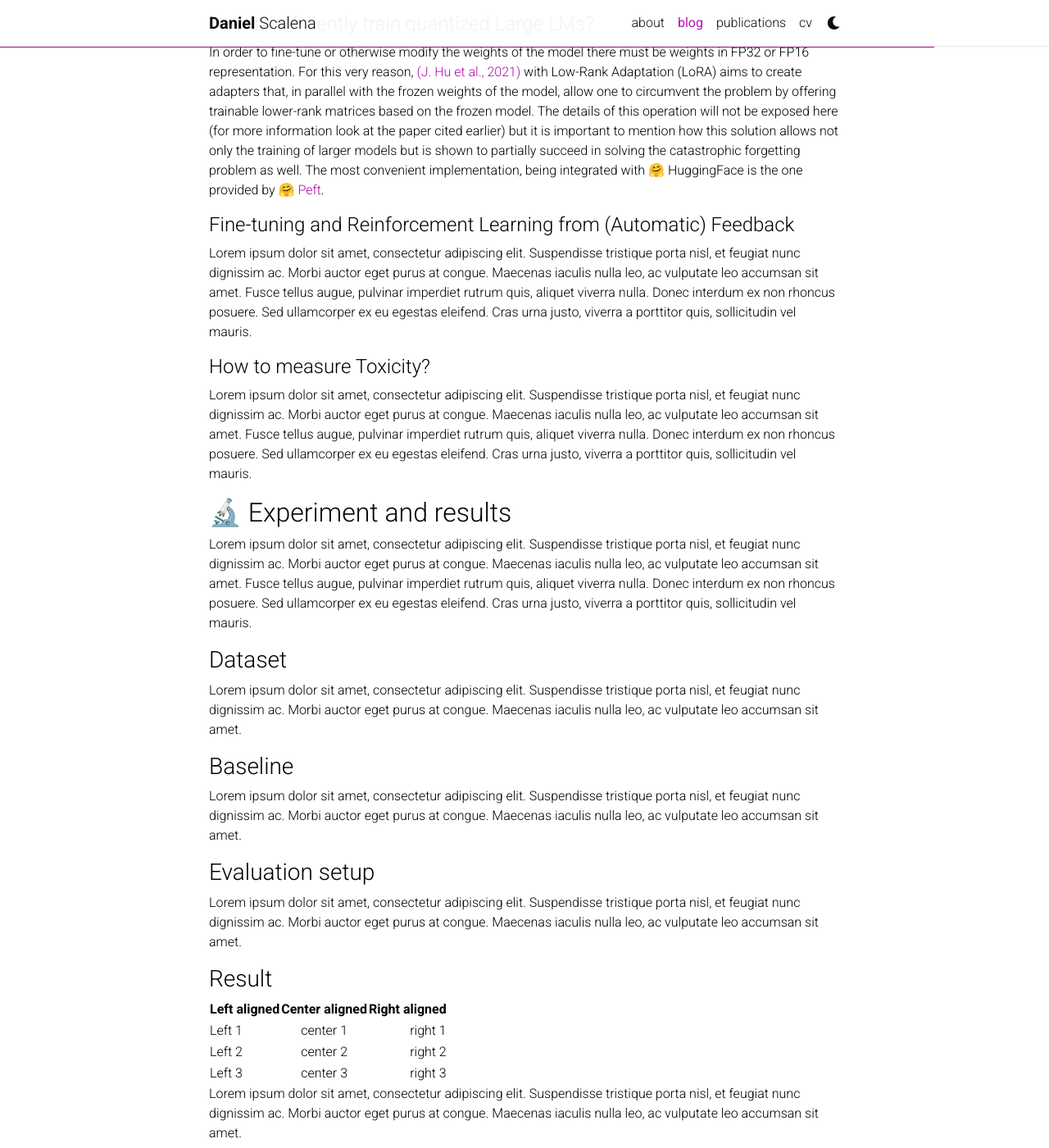
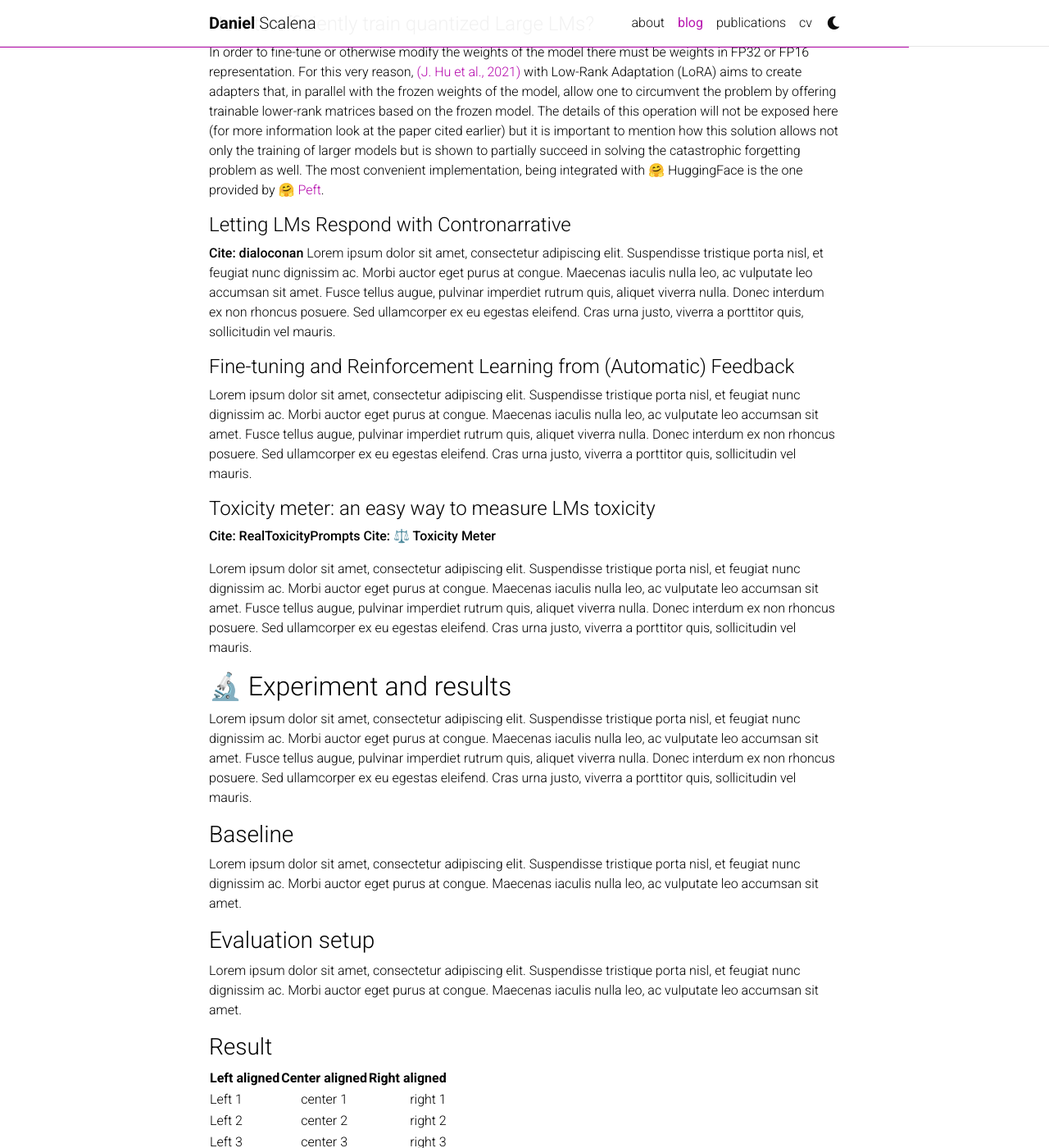
Before and after one commit to DanielSc4/danielsc4.github.io, a Jekyll site: the page built from _posts/2023-05-12-interpreting-detox-LM.md, in a window 1280 px wide and 1400 px high, scrolled down 2665 px. Shown: the whole window at 82% size. Built offline with Jekyll 4.4.1, drawn with Linux system fonts in a browser that asks for light colours; full-size pictures stand in for the smaller copies a plugin makes; comment, search, counter and statistics services are not loaded; a style sheet for code colours, icons or effects is not loaded.

Commit message:
Small update

```diff
--- a/_posts/2023-05-12-interpreting-detox-LM.md
+++ b/_posts/2023-05-12-interpreting-detox-LM.md
@@ -69,12 +69,20 @@ This advantage of matrix representation, however, comes at a cost in the inabili
 In order to fine-tune or otherwise modify the weights of the model there must be weights in FP32 or FP16 representation. For this very reason, [(J. Hu et al., 2021)](https://arxiv.org/abs/2106.09685) with Low-Rank Adaptation (LoRA) aims to create adapters that, in parallel with the frozen weights of the model, allow one to circumvent the problem by offering trainable lower-rank matrices based on the frozen model. The details of this operation will not be exposed here (for more information look at the paper cited earlier) but it is important to mention how this solution allows not only the training of larger models but is shown to partially succeed in solving the catastrophic forgetting problem as well. The most convenient implementation, being integrated with 🤗 HuggingFace is the one provided by 🤗 [Peft](https://huggingface.co/blog/peft).
 
 
+#### Letting LMs Respond with Contronarrative
+
+**Cite: dialoconan**
+Lorem ipsum dolor sit amet, consectetur adipiscing elit. Suspendisse tristique porta nisl, et feugiat nunc dignissim ac. Morbi auctor eget purus at congue. Maecenas iaculis nulla leo, ac vulputate leo accumsan sit amet. Fusce tellus augue, pulvinar imperdiet rutrum quis, aliquet viverra nulla. Donec interdum ex non rhoncus posuere. Sed ullamcorper ex eu egestas eleifend. Cras urna justo, viverra a porttitor quis, sollicitudin vel mauris.
+
 #### Fine-tuning and Reinforcement Learning from (Automatic) Feedback
 
 Lorem ipsum dolor sit amet, consectetur adipiscing elit. Suspendisse tristique porta nisl, et feugiat nunc dignissim ac. Morbi auctor eget purus at congue. Maecenas iaculis nulla leo, ac vulputate leo accumsan sit amet. Fusce tellus augue, pulvinar imperdiet rutrum quis, aliquet viverra nulla. Donec interdum ex non rhoncus posuere. Sed ullamcorper ex eu egestas eleifend. Cras urna justo, viverra a porttitor quis, sollicitudin vel mauris.
 
 
-#### How to measure Toxicity?
+#### Toxicity meter: an easy way to measure LMs toxicity
+
+**Cite: RealToxicityPrompts**
+**Cite: ⚖️ Toxicity Meter**
 
 Lorem ipsum dolor sit amet, consectetur adipiscing elit. Suspendisse tristique porta nisl, et feugiat nunc dignissim ac. Morbi auctor eget purus at congue. Maecenas iaculis nulla leo, ac vulputate leo accumsan sit amet. Fusce tellus augue, pulvinar imperdiet rutrum quis, aliquet viverra nulla. Donec interdum ex non rhoncus posuere. Sed ullamcorper ex eu egestas eleifend. Cras urna justo, viverra a porttitor quis, sollicitudin vel mauris.
 
@@ -84,9 +92,6 @@ Lorem ipsum dolor sit amet, consectetur adipiscing elit. Suspendisse tristique p
 ## 🔬 Experiment and results
 
 Lorem ipsum dolor sit amet, consectetur adipiscing elit. Suspendisse tristique porta nisl, et feugiat nunc dignissim ac. Morbi auctor eget purus at congue. Maecenas iaculis nulla leo, ac vulputate leo accumsan sit amet. Fusce tellus augue, pulvinar imperdiet rutrum quis, aliquet viverra nulla. Donec interdum ex non rhoncus posuere. Sed ullamcorper ex eu egestas eleifend. Cras urna justo, viverra a porttitor quis, sollicitudin vel mauris.
-
-### Dataset
-Lorem ipsum dolor sit amet, consectetur adipiscing elit. Suspendisse tristique porta nisl, et feugiat nunc dignissim ac. Morbi auctor eget purus at congue. Maecenas iaculis nulla leo, ac vulputate leo accumsan sit amet.
 
 ### Baseline
 Lorem ipsum dolor sit amet, consectetur adipiscing elit. Suspendisse tristique porta nisl, et feugiat nunc dignissim ac. Morbi auctor eget purus at congue. Maecenas iaculis nulla leo, ac vulputate leo accumsan sit amet.
```
